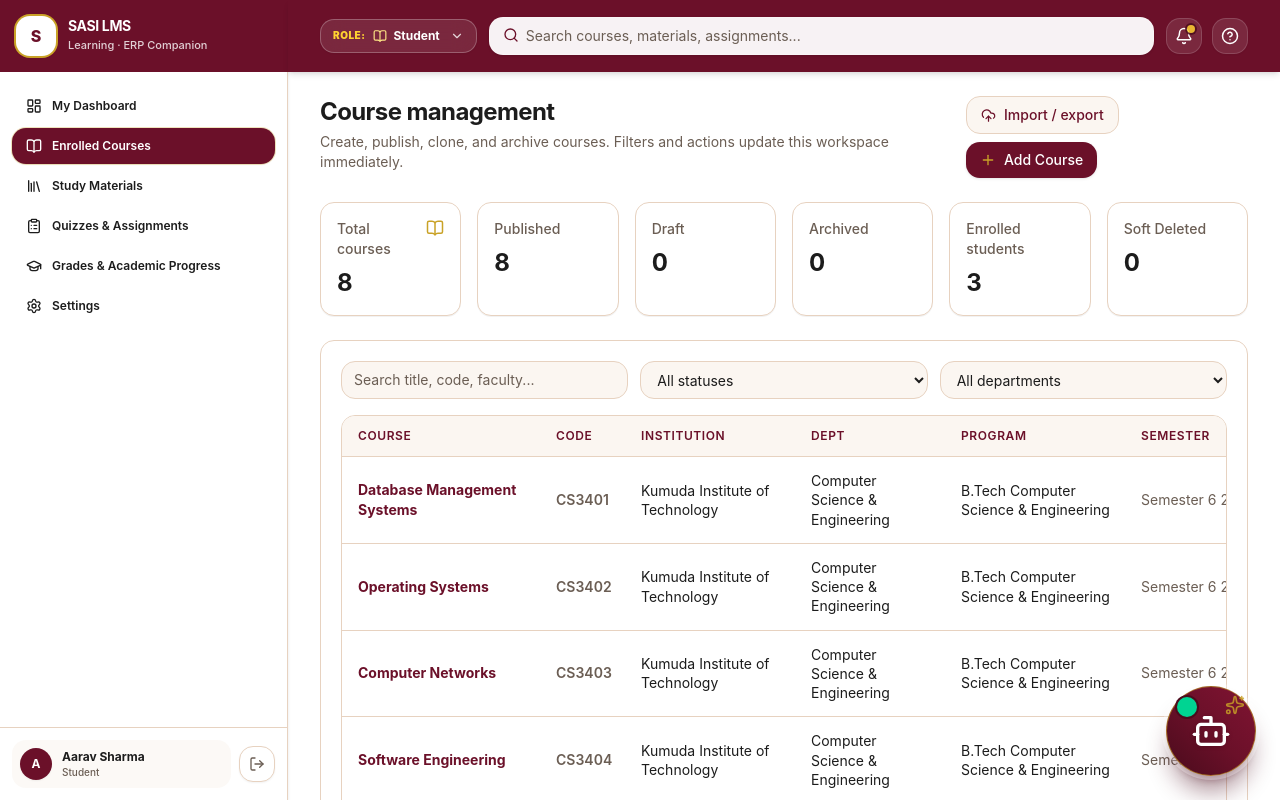
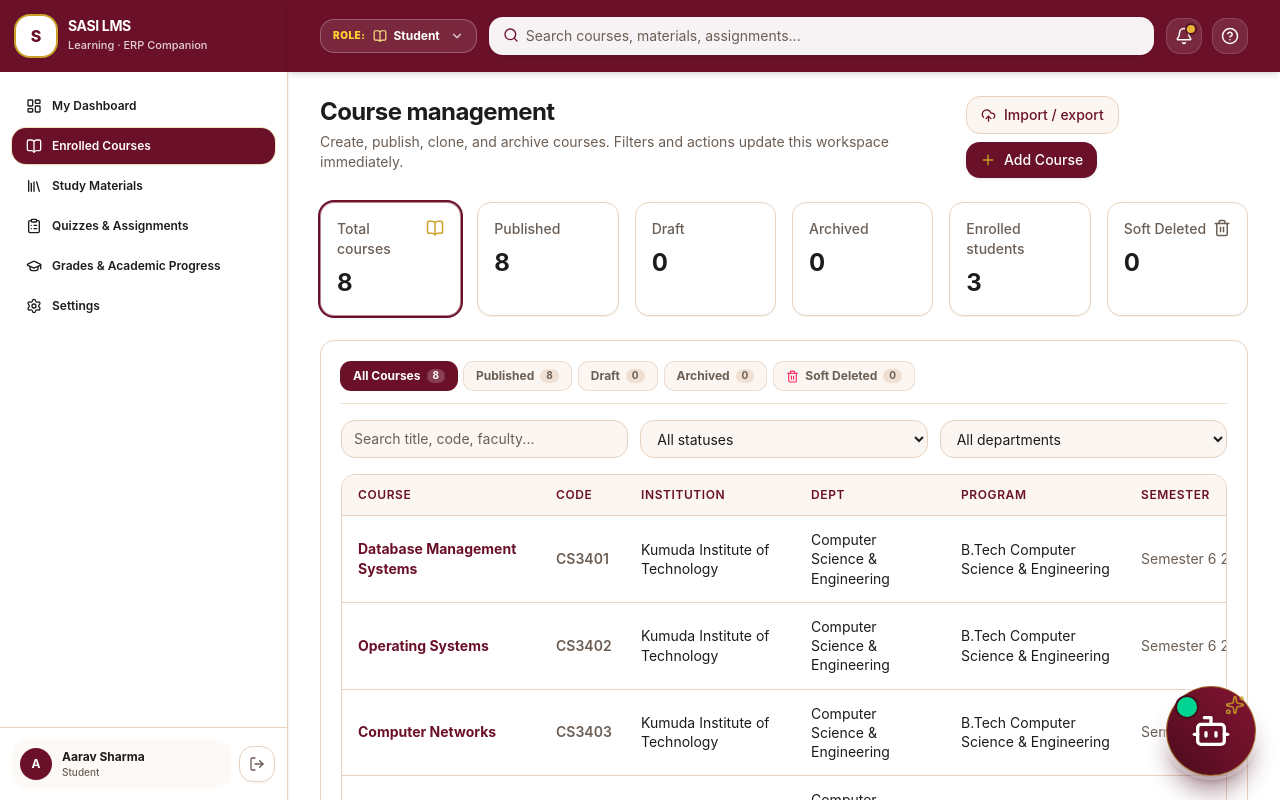
Before and after one commit to AjayKumarbadam/lms-prototype, a React (Vite) app: page /lms/courses in a window 1280 px wide. Shown: the top 800 px of the page. Built offline with nearby package versions, Linux system fonts and the light colour scheme.

Commit message:
feat: enhance soft-delete visibility with interactive stat cards, direct tab, and restore banner

```diff
--- a/src/components/ui.tsx
+++ b/src/components/ui.tsx
@@ -70,14 +70,22 @@ export function StatCard({
   value,
   hint,
   icon,
+  onClick,
+  className = '',
 }: {
   label: string
   value: string | number
   hint?: string
   icon?: ReactNode
+  onClick?: () => void
+  className?: string
 }) {
   return (
-    <motion.div whileHover={{ y: -2 }} className="card-hover rounded-xl border border-border bg-card p-4 shadow-2xs">
+    <motion.div
+      whileHover={{ y: -2 }}
+      onClick={onClick}
+      className={`card-hover rounded-xl border border-border bg-card p-4 shadow-2xs ${onClick ? 'cursor-pointer transition hover:border-brand/50 select-none' : ''} ${className}`}
+    >
       <div className="flex items-start justify-between">
         <p className="text-sm font-medium text-muted-foreground">{label}</p>
         {icon ? <div className="text-brand-gold">{icon}</div> : null}
--- a/src/pages/courses/CourseList.tsx
+++ b/src/pages/courses/CourseList.tsx
@@ -75,15 +75,129 @@ export function CourseList() {
       />
 
       <div className="grid gap-4 sm:grid-cols-2 lg:grid-cols-3 xl:grid-cols-6">
-        <StatCard label="Total courses" value={activeCourses.length} icon={<BookOpen size={18} className="text-brand-gold" />} />
-        <StatCard label="Published" value={activeCourses.filter((c) => c.status === 'published').length} />
-        <StatCard label="Draft" value={activeCourses.filter((c) => c.status === 'draft').length} />
-        <StatCard label="Archived" value={activeCourses.filter((c) => c.status === 'archived').length} />
+        <StatCard
+          label="Total courses"
+          value={activeCourses.length}
+          icon={<BookOpen size={18} className="text-brand-gold" />}
+          onClick={() => setStatus('all')}
+          className={status === 'all' ? 'ring-2 ring-brand border-brand/50 bg-brand-soft/20' : ''}
+        />
+        <StatCard
+          label="Published"
+          value={activeCourses.filter((c) => c.status === 'published').length}
+          onClick={() => setStatus('published')}
+          className={status === 'published' ? 'ring-2 ring-brand border-brand/50 bg-brand-soft/20' : ''}
+        />
+        <StatCard
+          label="Draft"
+          value={activeCourses.filter((c) => c.status === 'draft').length}
+          onClick={() => setStatus('draft')}
+          className={status === 'draft' ? 'ring-2 ring-brand border-brand/50 bg-brand-soft/20' : ''}
+        />
+        <StatCard
+          label="Archived"
+          value={activeCourses.filter((c) => c.status === 'archived').length}
+          onClick={() => setStatus('archived')}
+          className={status === 'archived' ? 'ring-2 ring-brand border-brand/50 bg-brand-soft/20' : ''}
+        />
         <StatCard label="Enrolled students" value={enrolled} />
-        <StatCard label="Soft Deleted" value={softDeletedCount} />
+        <StatCard
+          label="Soft Deleted"
+          value={softDeletedCount}
+          icon={<Trash2 size={18} className={softDeletedCount > 0 ? 'text-rose-500' : 'text-muted-foreground'} />}
+          onClick={() => setStatus('soft-deleted')}
+          className={
+            status === 'soft-deleted'
+              ? 'ring-2 ring-rose-500 border-rose-400 bg-rose-50/70 shadow-xs'
+              : softDeletedCount > 0
+              ? 'border-rose-200/80 bg-rose-50/30 hover:border-rose-300'
+              : ''
+          }
+        />
       </div>
 
       <Card className="border-border bg-card">
+        {/* Quick status tabs including direct Soft Deleted tab */}
+        <div className="mb-4 flex flex-wrap items-center justify-between gap-2 border-b border-border/70 pb-3">
+          <div className="flex flex-wrap items-center gap-1.5">
+            {[
+              { id: 'all', label: 'All Courses', count: activeCourses.length },
+              { id: 'published', label: 'Published', count: activeCourses.filter((c) => c.status === 'published').length },
+              { id: 'draft', label: 'Draft', count: activeCourses.filter((c) => c.status === 'draft').length },
+              { id: 'archived', label: 'Archived', count: activeCourses.filter((c) => c.status === 'archived').length },
+              { id: 'soft-deleted', label: 'Soft Deleted', count: softDeletedCount, isTrash: true },
+            ].map((tab) => {
+              const isActive = status === tab.id
+              const isTrash = tab.isTrash
+              return (
+                <button
+                  key={tab.id}
+                  type="button"
+                  onClick={() => setStatus(tab.id)}
+                  className={`inline-flex items-center gap-1.5 rounded-lg px-3 py-1.5 text-xs font-bold transition cursor-pointer ${
+                    isActive
+                      ? isTrash
+                        ? 'bg-rose-600 text-white shadow-xs ring-1 ring-rose-600'
+                        : 'bg-brand text-white shadow-xs ring-1 ring-brand'
+                      : isTrash && tab.count > 0
+                      ? 'bg-rose-50 text-rose-700 hover:bg-rose-100 border border-rose-300/80'
+                      : 'bg-secondary text-muted-foreground hover:bg-secondary/80 hover:text-foreground border border-border/70'
+                  }`}
+                >
+                  {isTrash && <Trash2 size={13} className={isActive ? 'text-white' : 'text-rose-500'} />}
+                  <span>{tab.label}</span>
+                  <span
+                    className={`rounded-full px-1.5 py-0.2 text-[10px] font-bold ${
+                      isActive
+                        ? 'bg-white/20 text-white'
+                        : isTrash && tab.count > 0
+                        ? 'bg-rose-200 text-rose-900'
+                        : 'bg-border/60 text-muted-foreground'
+                    }`}
+                  >
+                    {tab.count}
+                  </span>
+                </button>
+              )
+            })}
+          </div>
+
+          {softDeletedCount > 0 && status !== 'soft-deleted' && (
+            <button
+              type="button"
+              onClick={() => setStatus('soft-deleted')}
+              className="inline-flex items-center gap-1.5 text-xs font-semibold text-rose-600 hover:text-rose-800 hover:underline cursor-pointer"
+            >
+              <Trash2 size={13} />
+              <span>{softDeletedCount} soft-deleted course{softDeletedCount > 1 ? 's' : ''} available to restore →</span>
+            </button>
+          )}
+        </div>
+
+        {/* Informational banner when viewing soft-deleted courses */}
+        {status === 'soft-deleted' && (
+          <div className="mb-4 flex flex-col sm:flex-row sm:items-center sm:justify-between gap-3 rounded-xl border border-rose-200 bg-rose-50/90 p-3.5 text-xs text-rose-900 shadow-2xs">
+            <div className="flex items-center gap-2.5">
+              <div className="flex h-8 w-8 shrink-0 items-center justify-center rounded-lg bg-rose-100 text-rose-600">
+                <Trash2 size={16} />
+              </div>
+              <div>
+                <p className="font-bold text-rose-950">Viewing Soft-Deleted Courses ({softDeletedCount})</p>
+                <p className="text-rose-800 text-[11px] mt-0.5">
+                  These courses are removed from active enrollment, but all grades, assignments, and records are preserved. Click the green <strong>Restore (↺)</strong> button under Actions to restore any course back.
+                </p>
+              </div>
+            </div>
+            <button
+              type="button"
+              onClick={() => setStatus('all')}
+              className="shrink-0 rounded-lg bg-white px-3 py-1.5 font-bold text-rose-900 border border-rose-300 hover:bg-rose-100 transition cursor-pointer text-xs"
+            >
+              Back to Active Courses
+            </button>
+          </div>
+        )}
+
         <div className="mb-4 grid gap-3 md:grid-cols-3">
           <Input placeholder="Search title, code, faculty..." value={q} onChange={(e) => setQ(e.target.value)} />
           <Select value={status} onChange={(e) => setStatus(e.target.value)}>
@@ -103,15 +217,29 @@ export function CourseList() {
 
         {rows.length === 0 ? (
           <Empty
-            title="No courses match"
-            body="Adjust search or filters, or create a new course for this academic semester."
+            title={status === 'soft-deleted' ? 'No soft-deleted courses' : 'No courses match'}
+            body={
+              status === 'soft-deleted'
+                ? 'You have no courses in the soft-deleted list. Any course soft-deleted using the trash button under Actions will appear here and can be restored anytime.'
+                : 'Adjust search or filters, or create a new course for this academic semester.'
+            }
             action={
-              <Link to="/lms/courses/new">
-                <Button variant="primary" className="bg-brand text-white hover:bg-brand-dark">
-                  <Plus size={16} className="text-brand-gold" />
-                  <span>Add Course</span>
+              status === 'soft-deleted' ? (
+                <Button
+                  variant="primary"
+                  className="bg-brand text-white hover:bg-brand-dark cursor-pointer"
+                  onClick={() => setStatus('all')}
+                >
+                  View Active Courses
                 </Button>
-              </Link>
+              ) : (
+                <Link to="/lms/courses/new">
+                  <Button variant="primary" className="bg-brand text-white hover:bg-brand-dark">
+                    <Plus size={16} className="text-brand-gold" />
+                    <span>Add Course</span>
+                  </Button>
+                </Link>
+              )
             }
           />
         ) : (
```
